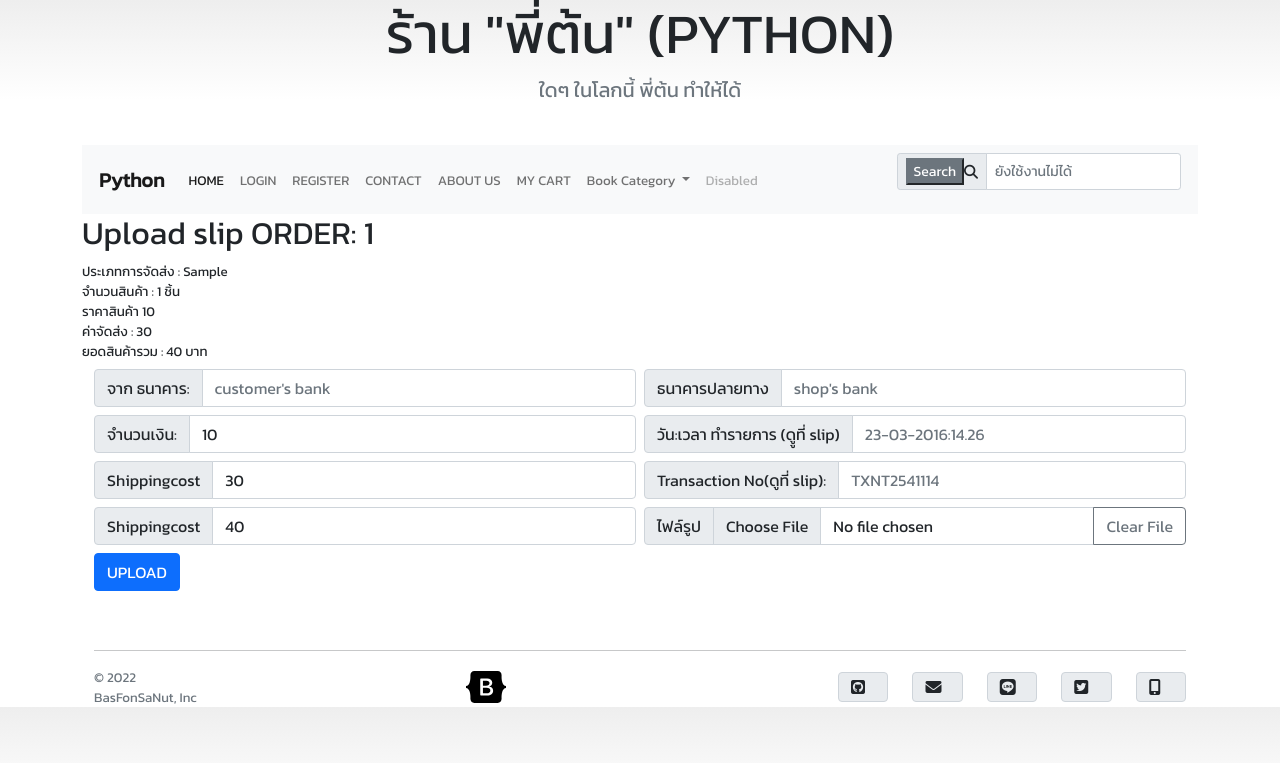
After one commit to BasFonSaNut/DjangoUncleEngieer, a Django app: page /uploadslip/1 in a window 1280 px wide. The commit adds this page. Shown: the top 763 px of the page. Run offline with Django 4.2, Linux system fonts and the light colour scheme; tables that the repository leaves empty hold one stand-in row (values such as "Sample post"); parts of the project's set-up code (start-up, migrations or seed data) failed here and were passed over; some libraries are stand-ins or nearby versions.

Commit message:
upload slip

```diff
--- a/djangoEp2template/myapp/models.py
+++ b/djangoEp2template/myapp/models.py
@@ -1,3 +1,4 @@
+from asyncio.windows_events import NULL
 from pyexpat import model
 from django.db import models
 from django.contrib.auth.models import User
@@ -112,10 +113,27 @@ class OrderPending(models.Model):
     shippingstatus = models.BooleanField(default=False)
     paymentstatus = models.BooleanField(default=False)
 
-    slip = models.ImageField(upload_to="slip/",null=True,blank=True)
+    image = models.ImageField(upload_to="slip/",default='default.png',null=True,blank=True)
     transactionid = models.CharField(max_length=100,default='',blank=True,null=True)
 
     stamp = models.DateTimeField(auto_now_add=True,blank=True,null=True)
 
+    frombank = models.CharField(max_length=100,default='',blank=True,null=True)
+    tobank = models.CharField(max_length=100,default='',blank=True,null=True)
+    slipamount = models.IntegerField(default=0,blank=True,null=True)
+    slipfilelocation = models.CharField(max_length=500,blank=True,null=True)
+    slipuploadtime = models.DateTimeField(auto_now_add=False,blank=True,null=True)
+    slipdatetimekeyin = models.CharField(max_length=100,blank=True,null=True)
+    slipcheckedstatus = models.BooleanField(default=False,blank=True,null=True)
+
+    def save(self, *args, **kwargs):
+        super().save(*args, **kwargs)  # saving image first
+        img = Image.open(self.image.path) # Open image using self
+
+        if img.height > 150 or img.width > 200:
+            new_img = (150,200)
+            img.thumbnail(new_img)
+            # img.resize(self.image.path, new_img)
+            img.save(self.image.path)  # saving image at the same path
     def __str__(self):
         return self.orderid
--- a/djangoEp2template/myapp/templates/myapp/orderlist.html
+++ b/djangoEp2template/myapp/templates/myapp/orderlist.html
@@ -32,7 +32,7 @@ My Card
             {% if orderitem.paymentstatus %}
             <span class="text-success">PAID</span>
             {% else %}
-            <a href='#' class="btn btn-primary btn-sm">UPLOAD SLIP</a>
+            <a href="{% url 'uploadslip-page' orderitem.orderid %}" class="btn btn-primary btn-sm">UPLOAD SLIP</a>
             {% endif %}
         </td>
       </tr>
--- /dev/null
+++ b/djangoEp2template/myapp/templates/myapp/uploadslip.html
@@ -0,0 +1,110 @@
+{% extends "myapp/layout.html" %}
+{% block title %}
+Add product
+{% endblock %}
+
+{% block content %}
+<h2>Upload slip ORDER: {{orderid}}</h2>
+ประเภทการจัดส่ง : {{shippingtype}}<br>
+
+จำนวนสินค้า : {{bookcount}} ชิ้น<br>
+ราคาสินค้า {{slipamount}}<br>
+ค่าจัดส่ง : {{shipingcost}}  <br>
+{% if paymenttype == 'cod' %}
+บวกค่าเก็บเงินปลายทาง : {{codcost}}<br>
+{% endif %}
+ยอดสินค้ารวม : {{totalamount}} บาท<br>
+
+<div class="container mt-2">
+  <div>
+
+    <form method="POST" enctype="multipart/form-data">
+      {% csrf_token %}
+
+      <div class="row g-2 mb-1">
+          <div class="col">
+            <div class="input-group mb-1">
+              <span class="input-group-text">จาก ธนาคาร:</span>
+              <input type="text" class="form-control" id="frombank" placeholder="customer's bank" name="frombank">
+            </div>
+          </div>
+
+          <div class="col">
+              <div class="input-group mb-1">
+                <span class="input-group-text">ธนาคารปลายทาง</span>
+                <input type="text" class="form-control" id="tobank" placeholder="shop's bank" name="tobank">
+              </div>
+          </div>
+      </div>
+
+      <div class="row g-2 mb-1">
+        <div class="col">
+          <div class="input-group mb-1">
+            <span class="input-group-text">จำนวนเงิน:</span>
+            <input type="text" class="form-control" value="{{slipamount}}" id="slipamount" placeholder="1000" name="slipamount">
+          </div>
+        </div>
+
+        <div class="col">
+            <div class="input-group mb-1">
+              <span class="input-group-text">วัน:เวลา ทำรายการ (ดููที่ slip)</span>
+              <input type="text" class="form-control" id="slipdatetimekeyin" placeholder="23-03-2016:14.26" name="slipdatetimekeyin">
+            </div>
+        </div>
+      </div>
+
+
+      <div class="row g-2 mb-1">
+        <div class="col">
+          <div class="input-group mb-1">
+            <span class="input-group-text">Shippingcost</span>
+            <input type="text" value="{{shipingcost}}" class="form-control" id="shipingcost" placeholder="" name="shipingcost">
+          </div>
+
+        </div>
+
+        <div class="col">
+          <div class="input-group">
+            <span class="input-group-text">Transaction No(ดูที่ slip):</span>
+            <input type="text" class="form-control" id="transactionid" placeholder="TXNT2541114" name="transactionid">
+
+          </div>
+
+        </div>
+    </div>
+
+      <div class="row g-2 mb-1">
+        <div class="col">
+          <div class="input-group mb-1">
+            <span class="input-group-text">Shippingcost</span>
+            <input type="text" value="{{totalamount}}" class="form-control" id="totalamount" placeholder="" name="totalamount">
+          </div>
+
+
+
+        </div>
+
+        <div class="col">
+          <div class="input-group">
+            <span class="input-group-text">ไฟล์รูป</span>
+            <input type="file" class="form-control"  id="slipupload" name="slipupload">
+            <button class="btn btn-outline-secondary" type="button" id="inputGroupFileAddon04">Clear File</button>
+          </div>
+
+        </div>
+    </div>
+
+    <div class="row g-2 mb-1">
+      <div class="col">
+
+        <button type="submit" class="btn btn-primary">UPLOAD</button>
+      </div>
+
+      <div class="col">
+
+      </div>
+  </div>
+  </form>
+</div>
+
+{% endblock %}
--- a/djangoEp2template/myapp/urls.py
+++ b/djangoEp2template/myapp/urls.py
@@ -17,7 +17,9 @@ urlpatterns =[
     path('MyCart/', views.MyCart, name='mycart-page'),
     path('checkout/', views.checkout, name='checkout-page'),
     path('orderlist/', views.OrderListPage, name='orderlist-page'),
-    path('allorderlist/', views.AllOrderListPage, name='allorderlist-page')
+    path('allorderlist/', views.AllOrderListPage, name='allorderlist-page'),
+    path('uploadslip/<str:orderid>', views.UploadSlip, name='uploadslip-page')
+
 
     # path('addfriend', fortestviews.indexView,name="indexView"),
     # path('post/ajax/friend', fortestviews.postFriend, name = "post_friend"),
--- a/djangoEp2template/myapp/views.py
+++ b/djangoEp2template/myapp/views.py
@@ -457,3 +457,39 @@ def AllOrderListPage(request):
 
     context = {'orderlists':order}
     return render(request,'myapp/allorderlist.html',context)
+
+def UploadSlip(request,orderid):
+    odlist = OrderList.objects.filter(orderid=orderid)
+    sumtotal = sum([c.total for c in odlist])
+    count = len(odlist)
+    odp=OrderPending.objects.get(orderid=orderid)
+    paymenttype = odp.payment
+    shippingtype = odp.shipping
+
+    # enympa
+    shipcost = 0
+    if odp.shipping == 'ems':
+        shipcost = sum([50 if i == 0 else 10 for i in range(count)])
+    else:
+        shipcost = sum([30 if i == 0 else 10 for i in range(count)])
+
+    codcost = 0
+    if odp.payment == 'cod':
+        codcost = 20
+
+    totalamount =  sumtotal + shipcost + codcost
+    context={'orderid':orderid,
+             'slipamount':sumtotal,
+             'shipingcost':shipcost,
+
+             'totalamount':totalamount,
+             'codcost':codcost,
+             'bookcount':count,
+             'paymenttype':paymenttype,
+             'shippingtype':shippingtype
+
+             }
+    return render(request,'myapp/uploadslip.html',context)
+
+    # new.image = request.FILES['imageupload']
+    # new.save()
```
Also changed, not shown: djangoEp2template/media/default.png, djangoEp2template/media/slip/default.png (added), djangoEp2template/myapp/migrations/0001_initial.py, djangoEp2template/myapp/migrations/0002_alter_orderpending_address_alter_orderpending_note.py (deleted), djangoEp2template/myapp/migrations/0002_orderpending_slipcheckedstatus_and_more.py (added), djangoEp2template/myapp/migrations/0003_alter_orderpending_address_alter_orderpending_note_and_more.py (deleted), djangoEp2template/myapp/migrations/0003_alter_orderpending_slipuploadtime.py (added), djangoEp2template/myapp/migrations/0004_orderpending_frombank_orderpending_slipamount_and_more.py (added), djangoEp2template/myapp/migrations/0005_rename_slip_orderpending_image.py (added), djangoEp2template/myapp/migrations/0006_alter_orderpending_image.py (added).
